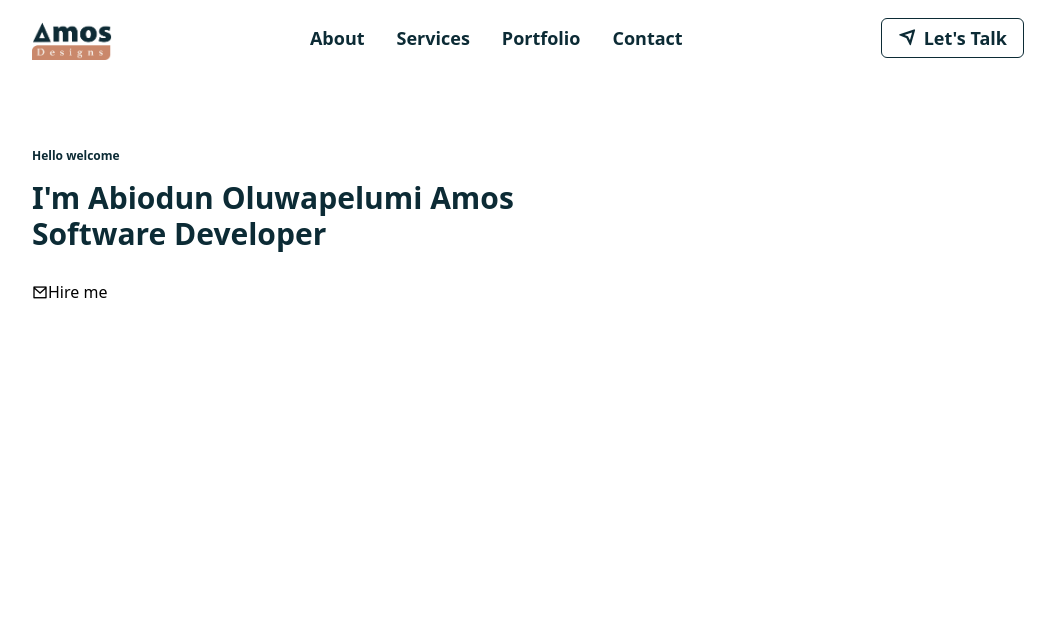
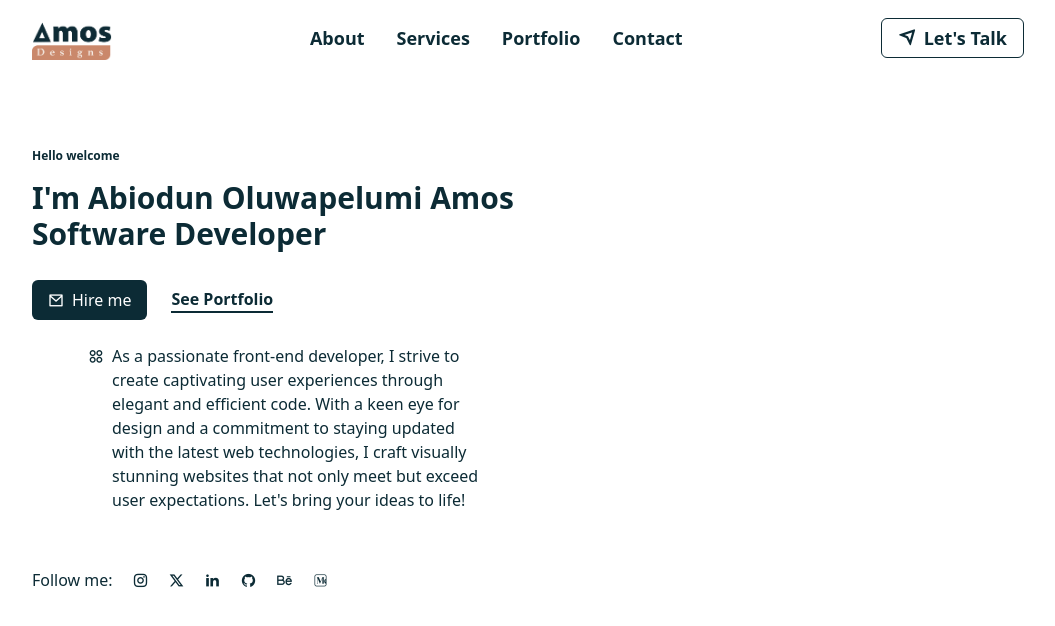
Before and after one commit to AmosDesigns01/portfolio, a React (Vite) app: page / in a window 1280 px wide. Shown: the top 626 px of the page, without its empty margins (112-1167 px from the left). Built offline with nearby package versions, Linux system fonts and the light colour scheme.

Commit message:
completed the left side of the hero page

```diff
--- a/src/App.css
+++ b/src/App.css
@@ -611,6 +611,14 @@ video {
   margin-top: 1.75rem;
 }
 
+.mt-6 {
+  margin-top: 1.5rem;
+}
+
+.mt-14 {
+  margin-top: 3.5rem;
+}
+
 .block {
   display: block;
 }
@@ -737,6 +745,14 @@ video {
   gap: 1.5rem;
 }
 
+.gap-9 {
+  gap: 2.25rem;
+}
+
+.gap-5 {
+  gap: 1.25rem;
+}
+
 .space-x-8 > :not([hidden]) ~ :not([hidden]) {
   --tw-space-x-reverse: 0;
   margin-right: calc(2rem * var(--tw-space-x-reverse));
@@ -757,6 +773,35 @@ video {
 
 .rounded-md {
   border-radius: 0.375rem;
+}
+
+.rounded-2xl {
+  border-radius: 1rem;
+}
+
+.rounded-xl {
+  border-radius: 0.75rem;
+}
+
+.border {
+  border-width: 1px;
+}
+
+.border-b {
+  border-bottom-width: 1px;
+}
+
+.border-b-2 {
+  border-bottom-width: 2px;
+}
+
+.border-solid {
+  border-style: solid;
+}
+
+.border-headingColor {
+  --tw-border-opacity: 1;
+  border-color: rgb(12 43 53 / var(--tw-border-opacity));
 }
 
 .bg-headingColor {
@@ -800,6 +845,11 @@ video {
 .px-4 {
   padding-left: 1rem;
   padding-right: 1rem;
+}
+
+.py-20 {
+  padding-top: 5rem;
+  padding-bottom: 5rem;
 }
 
 .pt-0 {
@@ -852,6 +902,11 @@ video {
 .text-xs {
   font-size: 0.75rem;
   line-height: 1rem;
+}
+
+.text-base {
+  font-size: 1rem;
+  line-height: 1.5rem;
 }
 
 .font-bold {
@@ -918,6 +973,24 @@ video {
   transition-timing-function: cubic-bezier(0.4, 0, 1, 1);
 }
 
+.hover\:border:hover {
+  border-width: 1px;
+}
+
+.hover\:border-b:hover {
+  border-bottom-width: 1px;
+}
+
+.hover\:border-primaryColor:hover {
+  --tw-border-opacity: 1;
+  border-color: rgb(200 136 107 / var(--tw-border-opacity));
+}
+
+.hover\:bg-primaryColor:hover {
+  --tw-bg-opacity: 1;
+  background-color: rgb(200 136 107 / var(--tw-bg-opacity));
+}
+
 .hover\:opacity-90:hover {
   opacity: 0.9;
 }
@@ -925,6 +998,14 @@ video {
 @media (min-width: 640px) {
   .sm\:flex-col {
     flex-direction: column;
+  }
+
+  .sm\:pl-14 {
+    padding-left: 3.5rem;
+  }
+
+  .sm\:pr-10 {
+    padding-right: 2.5rem;
   }
 }
 
--- a/src/component/hero/Hero.jsx
+++ b/src/component/hero/Hero.jsx
@@ -12,10 +12,36 @@ const Hero = () => {
                     <h5 className='text-headingColor font-semibold text-xs' data-aos='fade-right' data-aos-duration='1500'>Hello welcome</h5>
                     <h1 className='text-headingColor font-extrabold text-3xl mt-4' data-aos='fade-up' data-aos-duration='1500'>I'm Abiodun Oluwapelumi Amos <br />Software Developer</h1>
 
-                    <div className="flex items-center gap-6 mt-7"data-aos='fade-up' data-aos-duration='1800' data-aos-delay='200'>
-                        <a href="#contact"><button><i className="ri-mail-line"></i>Hire me</button></a>
+                    <div className="flex items-center gap-6 mt-7" data-aos='fade-up' data-aos-duration='1800' data-aos-delay='200'>
+                        <a href="#contact"><button className='bg-headingColor text-white font-medium flex items-center gap-2 hover:bg-primaryColor easse-in duration-300 py-2 px-4 rounded-md'><i className="ri-mail-line"></i>Hire me</button></a>
+                        <a className='text-headingColor font-semibold text-base border-b-2 border-solid border-headingColor hover:border-primaryColor ease-in duration-300' href="#portfolio">See Portfolio</a>
+                    </div>
+
+                    {/* sm:pl-14 smpr-10 */}
+                    <p className="text-headingColor font-medium text-base mt-6 flex gap-2 sm:pl-14 sm:pr-10" data-aos='fade-left' data-aos-duration='1500'>
+                        <span><i class="ri-apps-2-line"></i></span>
+
+                        As a passionate front-end developer, I strive to create captivating user experiences through
+                        elegant and efficient code. With a keen eye for design and a commitment to staying updated with
+                        the latest web technologies, I craft visually stunning websites that not only meet but exceed user
+                        expectations. Let's bring your ideas to life!
+                    </p>
+
+                    <div className="flex items-center gap-5 mt-14">
+                        <span className="text-headingColor text-base font-medium">Follow me:</span>
+                        <span className='text-headingColor font-medium text-base'><a target='blank' href="https://www.instagram.com/_amosdesigns?igsh=MWFwMTc0dzl1czRiMQ%3D%3D&utm_source=qr"><i class="ri-instagram-line"></i></a></span>
+                        <span className='text-headingColor font-medium text-base'><a target='blank' href="https://twitter.com/Pelumi_Amos1"><i class="ri-twitter-x-line"></i></a></span>
+                        <span className='text-headingColor font-medium text-base'><a target='blank' href="https://www.linkedin.com/in/abiodun-oluwapelumi-6b340019a/"><i class="ri-linkedin-fill"></i></a></span>
+                        <span className='text-headingColor font-medium text-base'><a target='blank' href="https://github.com/AmosDesigns01"><i class="ri-github-fill"></i></a></span>
+                        <span className='text-headingColor font-medium text-base'><a target='blank' href="https://www.behance.net/_amosdesigns"><i class="ri-behance-line"></i></a></span>
+                        <span className='text-headingColor font-medium text-base'><a target='blank' href="https://medium.com/@Amos-Designs"><i class="ri-medium-line"></i></a></span>
                     </div>
                 </div>
+
+
+                {/* hero right content */}
+                {/* hero image */}
+
             </div>
         </div>
     </div>
```
